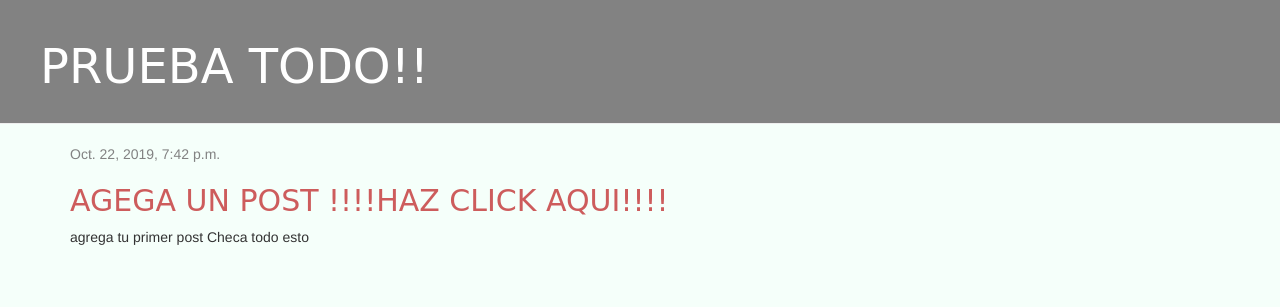
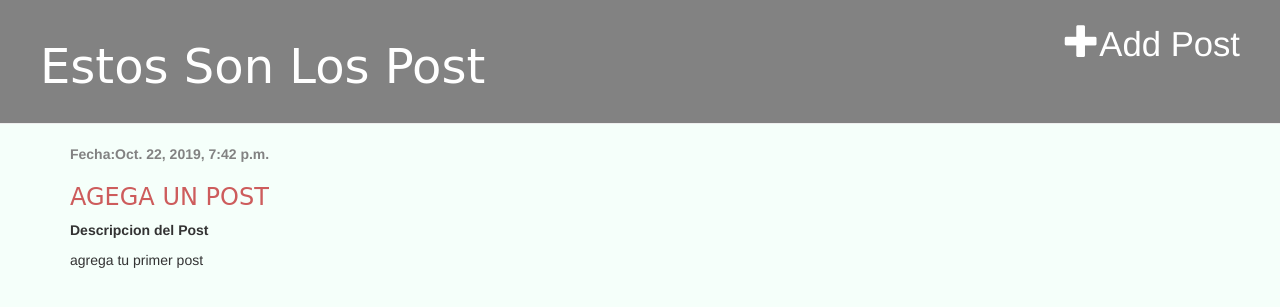
Before and after one commit to Metalizz/FormModel, a Django app: page / in a window 1280 px wide. Shown: the top 307 px of the page. Run offline with Django 3.2, Linux system fonts and the light colour scheme; data comes from the database, SQL or seed files in the repository; both versions use the stored data as it was after the commit; some libraries are stand-ins or nearby versions.

Commit message:
Primer Commit

```diff
--- a/blog/models.py
+++ b/blog/models.py
@@ -3,6 +3,7 @@ from django.utils import timezone
 
 
 class Post(models.Model):
+
     author = models.ForeignKey('auth.User', on_delete=models.CASCADE)
     title = models.CharField(max_length=200)
     text = models.TextField()
--- a/blog/static/css/blog.css
+++ b/blog/static/css/blog.css
@@ -21,8 +21,10 @@ h1 {
      font-family: 'Snell Roundhand', cursive;
 
 }
+
 h2, h3, h4 {
     font-family: 'fantasy', cursive;
+    font-size:18pt;
 }
 
 .date {
--- a/blog/templates/blog/base.html
+++ b/blog/templates/blog/base.html
@@ -9,8 +9,8 @@
     </head>
     <body>
         <div class="page-header">
-            <a href="{% url 'post_new' %}" class="top-menu"><span class="glyphicon glyphicon-plus"></span></a>
-            <h1><a href="/">Agrega un formulario :D</a></h1>
+
+            <h1><a href="/">Agrega un Post </a></h1>
         </div>
         <div class="content container">
             <div class="row">
--- a/blog/templates/blog/post_edit.html
+++ b/blog/templates/blog/post_edit.html
@@ -2,7 +2,8 @@
 
 {% block content %}
     <h2>Nuevo Post</h2>
-    <form method="POST" class="post-form">{% csrf_token %}
+    <form method="POST" class="post-form">
+        {% csrf_token %}
         {{ form.as_p }}
         <button type="submit" class="save btn btn-default">Guardar</button>
     </form>
--- a/blog/templates/blog/post_list.html
+++ b/blog/templates/blog/post_list.html
@@ -1,7 +1,7 @@
 {% load static %}
 <html>
     <head>
-        <title>BIENVENIDO A MI SITIO!</title>
+        <title>BIENVENIDO AL FORMULARIO</title>
         <link rel="stylesheet" href="//maxcdn.bootstrapcdn.com/bootstrap/3.2.0/css/bootstrap.min.css">
         <link rel="stylesheet" href="//maxcdn.bootstrapcdn.com/bootstrap/3.2.0/css/bootstrap-theme.min.css">
         <link href='//fonts.googleapis.com/css?family=Lobster&subset=latin,latin-ext' rel='stylesheet' type='text/css'>
@@ -9,20 +9,26 @@
     </head>
     <body>
         <div class="page-header">
-            <h1><a href="/">PRUEBA TODO!!</a></h1>
+
+            <a href="{% url 'post_new' %}" class="top-menu"><span class="glyphicon glyphicon-plus"></span><p1>Add Post</p1></a>
+            <h1><a href="/">Estos Son Los Post</a></h1>
         </div>
 
         <div class="content container">
             <div class="row">
                 <div class="col-md-8">
+
                {% block content %}
     {% for post in posts %}
+
         <div class="post">
             <div class="date">
-                {{ post.published_date }}
+                <p><b>Fecha:{{ post.published_date }}</b></p>
             </div>
-            <h2><a href="{% url 'post_detail' pk=post.pk %}">{{ post.title }} !!!!HAZ CLICK AQUI!!!!</a></h2>
-            <p>{{ post.text|linebreaksbr }} Checa todo esto</p>
+
+            <h2><a href="{% url 'post_detail' pk=post.pk %}">{{ post.title }} </a></h2>
+            <p><b>Descripcion del Post</b></p>
+            <p>{{ post.text|linebreaksbr }} </p>
         </div>
 
 
--- a/blog/urls.py
+++ b/blog/urls.py
@@ -5,4 +5,5 @@ urlpatterns = [
     path('', views.post_list, name='post_list'),
     path('post/<int:pk>/', views.post_detail, name='post_detail'),
     path('post/new/', views.post_new, name='post_new'),
+
 ]
```
Also changed, not shown: blog/templates/blog/post_detail.html (+5 -2 lines), db.sqlite3.
